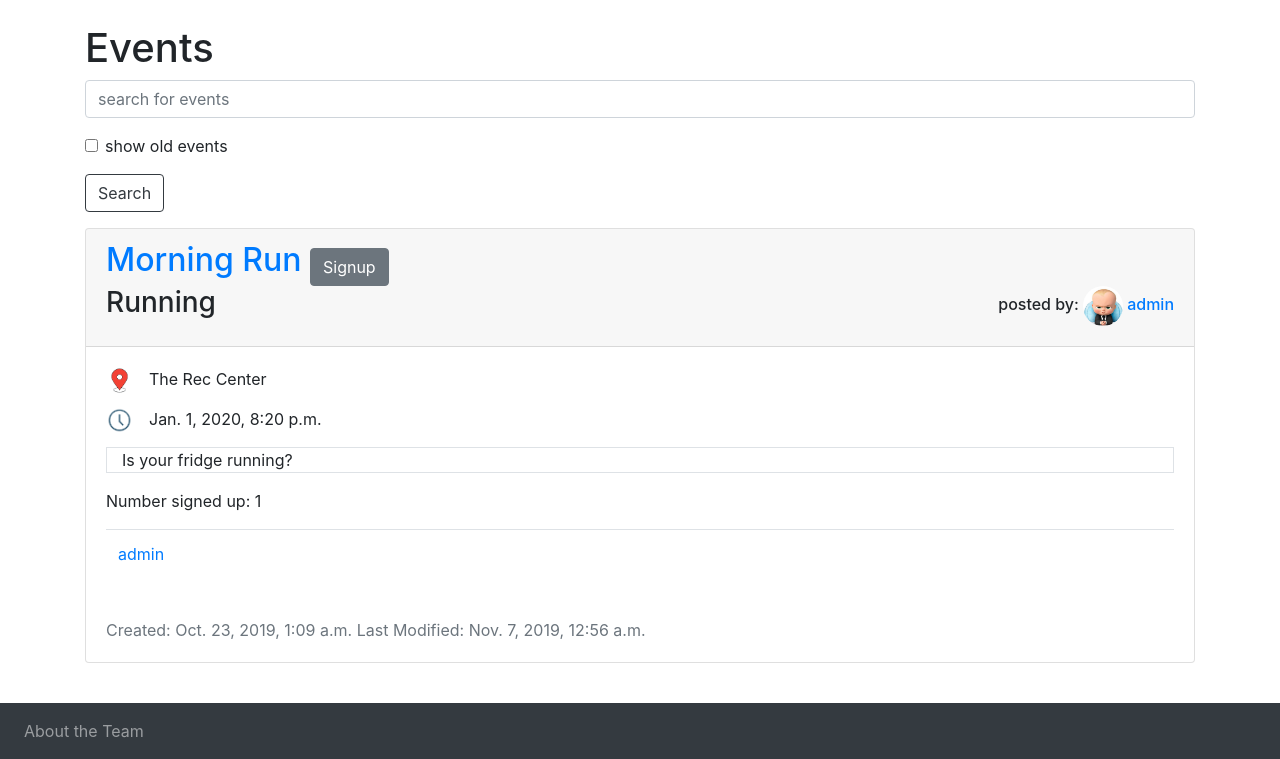
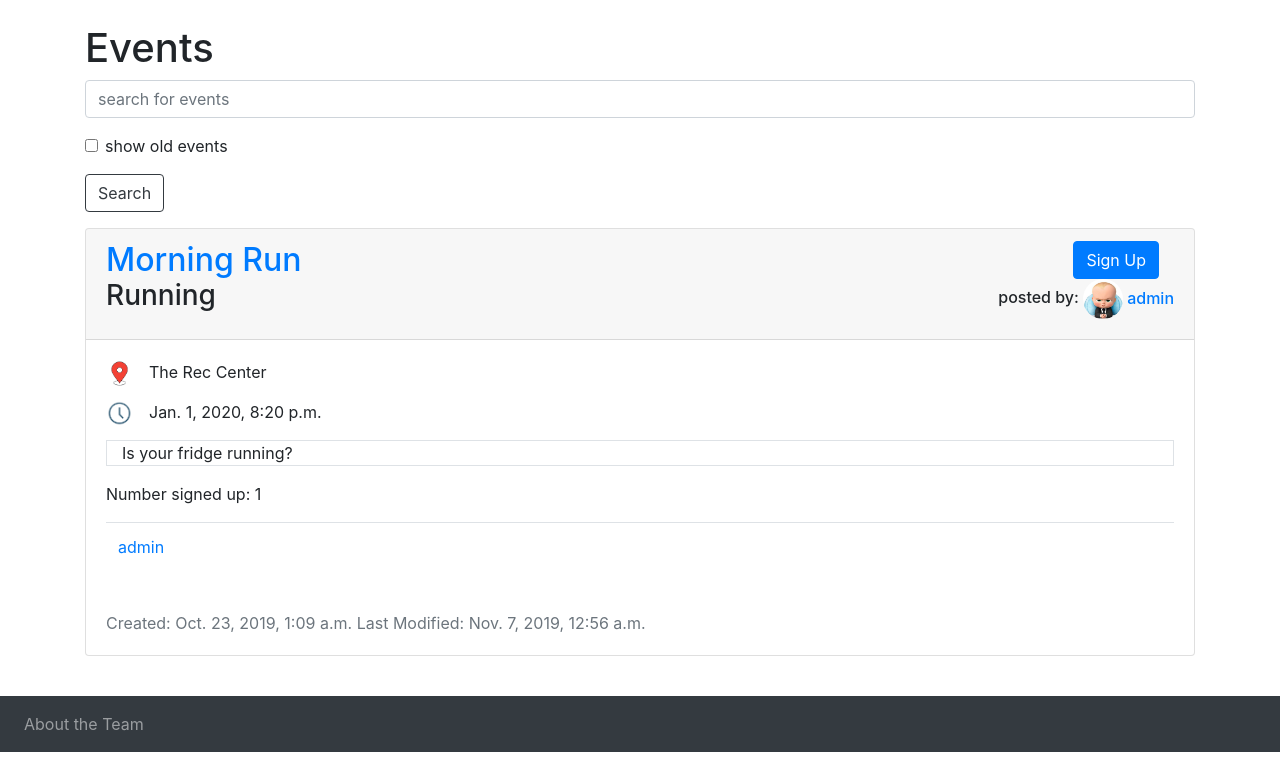
Before and after one commit to royceschultz/Square-Up-Events, a Django app: page / in a window 1280 px wide. Shown: the part 76-835 px from the top of the page. Run offline with Django 3.2, Linux system fonts and the light colour scheme; data comes from the database, SQL or seed files in the repository; some libraries are stand-ins or nearby versions.

Commit message:
submits event signup requests via post form with CSRF verification instead of an unsecure url.

```diff
--- a/PurpleNut/urls.py
+++ b/PurpleNut/urls.py
@@ -30,8 +30,7 @@ urlpatterns = [
     url(r'^event/(\d+)/', event_views.event_detail, name='event detail'),
     url(r'^event/create/', event_views.create_event, name='create event'),
     url(r'^event_edit/(\d+)', event_views.edit_event, name='event edit'),
-    url(r'^event/signup/add/(\d+)', event_views.signup, name='event signup'),
-    url(r'^event/signup/rm/(\d+)', event_views.cancel_signup, name='event cancel signup'),
+    url(r'^event/signup/', event_views.signup, name='event signup'),
 
     url(r'^register/',user_views.register,name='register'),
     url(r'^login/',auth_views.LoginView.as_view(template_name='users/login.html') ,name='login'),
--- a/events/templates/event.html
+++ b/events/templates/event.html
@@ -11,11 +11,13 @@
     {% endif %}
     <!-- Sign up/Cancel Button -->
     {% if not event.is_past %}
-      {% if user not in event.signed_up.all %}
-        <a class="btn btn-secondary" href="{% url 'event signup' event.id %}">Signup</a>
-      {% else %}
-        <a class="btn btn-danger" href="{% url 'event cancel signup'  event.id %}">Cancel</a>
-      {% endif %}
+      <div class="float-right">
+        {% if user in event.signed_up.all %}
+          {% include "widgets/signUpButton.html" with event=event signed_up=True%}
+        {% else %}
+          {% include "widgets/signUpButton.html" with event=event%}
+        {% endif %}
+      </div>
     {% endif %}
     <div>
       <!-- Category -->
--- /dev/null
+++ b/events/templates/widgets/signUpButton.html
@@ -0,0 +1,12 @@
+<div class="container">
+  <form action="{% url 'event signup' %}" method="POST">
+    {% csrf_token %}
+    <input type="hidden" name="id" value="{{ event.id }}">
+    {% if signed_up %}
+      <input type="hidden" name="signed_up" value="True">
+      <input type="submit" class="btn btn-danger" name="" value="Cancel Sign Up">
+    {% else %}
+      <input type="submit" class="btn btn-primary" name="" value="Sign Up">
+    {% endif %}
+  </form>
+</div>
--- a/events/views.py
+++ b/events/views.py
@@ -91,23 +91,20 @@ def edit_event(request, id):
 
 
 @login_required
-def signup(request, event_id):
-    try:
-        event = Event.objects.get(id=event_id)
-    except Event.DoesNotExist:
-        raise Http404('Event does\'t exist')
-    event.signed_up.add(request.user)
-    event.save()
-    messages.success(request,f'Signed up for { event.name }')
+def signup(request):
+    if request.method == 'POST':
+        id = request.POST.get('id')
+        try:
+            event = Event.objects.get(id=id)
+        except Event.DoesNotExist:
+            raise Http404('Event does\'t exist')
+        if request.POST.get('signed_up'):
+            event.signed_up.remove(request.user)
+            message = f'Canceled on {event.name}'
+        else:
+            event.signed_up.add(request.user)
+            message = f'Signed up for {event.name}'
+        event.save()
+        messages.success(request,message)
+        return redirect('home')
     return redirect('home')
-
-@login_required
-def cancel_signup(request, event_id):
-    try:
-        event = Event.objects.get(id=event_id)
-    except Event.DoesNotExist:
-        raise Http404('Event does\'t exist')
-    event.signed_up.remove(request.user)
-    event.save()
-    messages.success(request,f'Canceled on { event.name }')
-    return redirect('home')
```
